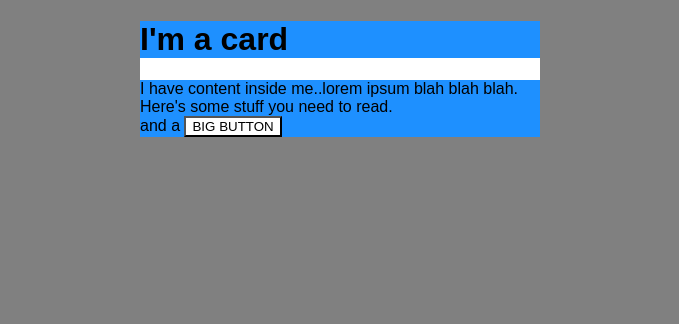
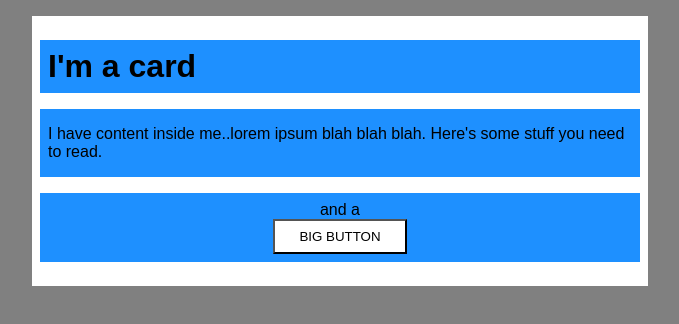
Before and after one commit to henrymancer/odin-css, a plain HTML site: page block-and-inline/02-margin-and-padding-2/index.html in a window 1280 px wide. Shown: the whole page, without its empty margins (300-979 px from the left). Drawn offline with Linux system fonts and the light colour scheme.

Commit message:
Margin and Padding 2 solution

```diff
--- a/block-and-inline/02-margin-and-padding-2/styles.css
+++ b/block-and-inline/02-margin-and-padding-2/styles.css
@@ -4,17 +4,32 @@ body {
 }
 
 .card {
-  width: 400px;
+  width: 600px;
   background: white;
   margin: 16px auto;
+  padding: 8px;
 }
 
 .title,
 .content,
 .button-container {
   background: dodgerblue;
+  display: block;
+  margin: 16px 0;
+  padding: 8px;
+}
+
+.content {
+    padding: 16px 8px;
+}
+
+.button-container {
+  text-align: center;
 }
 
 button {
   background: white;
+  display: block;
+  padding: 8px 24px;
+  margin: auto;
 }
```
